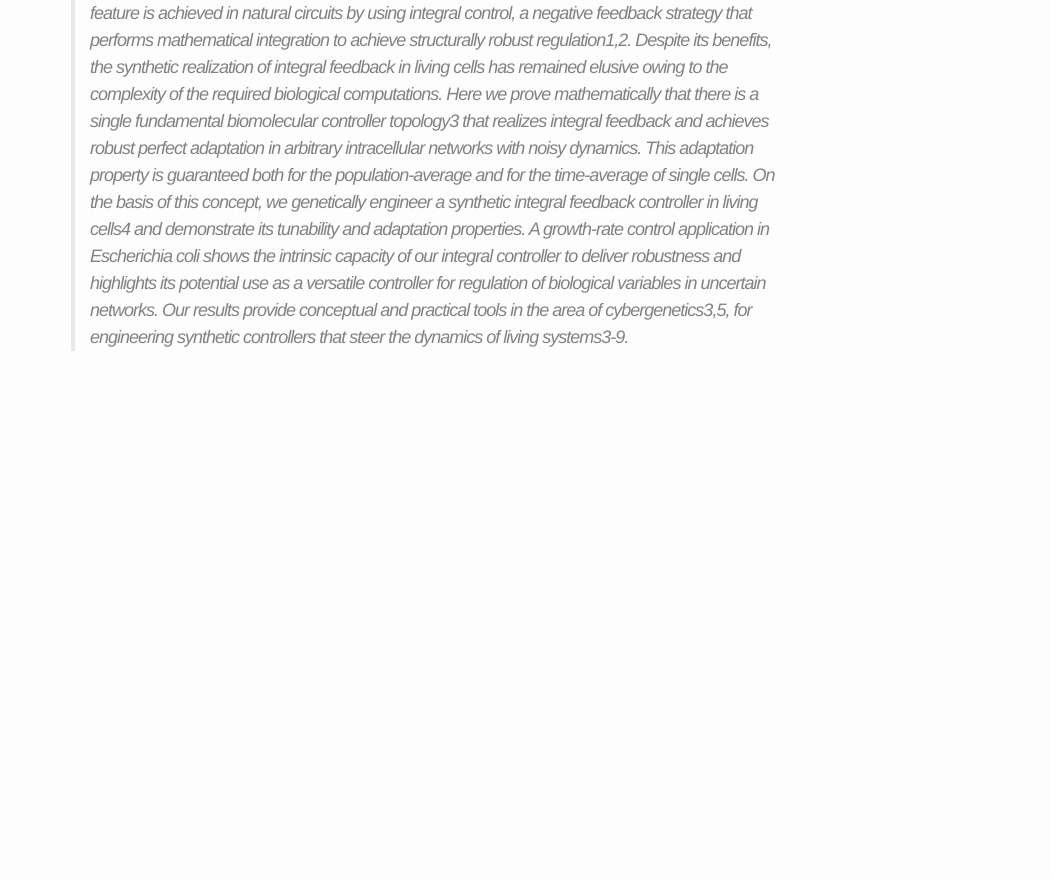
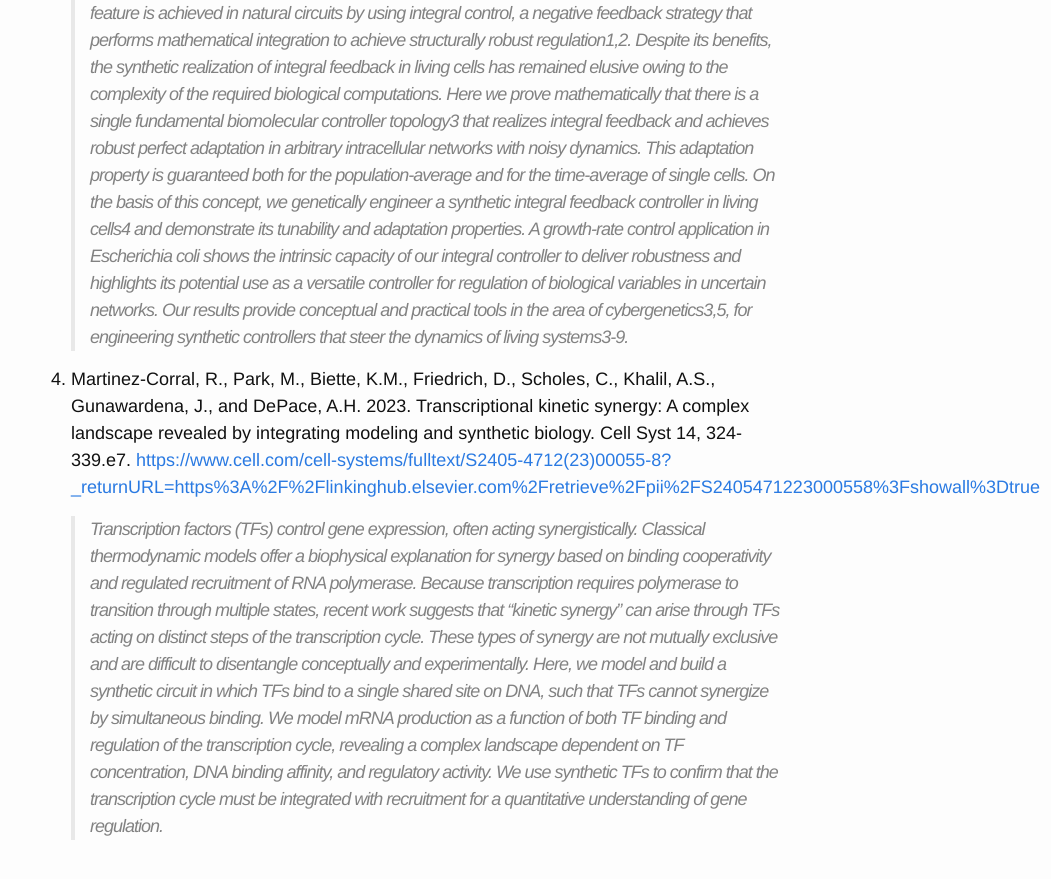
Before and after one commit to dcmb-courses/bioinf602-603, a Jekyll site: the page built from Others.md, in a window 1280 px wide and 900 px high, scrolled down 1322 px. Shown: the top 879 px of the window, without its empty margins (229-1280 px from the left). Built offline with Jekyll 4.4.1, drawn with Linux system fonts in a browser that asks for light colours; before the commit the page ends 1733 px from its top, so only the background shows below that.

Commit message:
Added kinetic synergy of TFs paper to Others.md

```diff
--- a/Others.md
+++ b/Others.md
@@ -19,3 +19,8 @@ permalink: /Others/
 [https://pubmed.ncbi.nlm.nih.gov/31217585/](https://pubmed.ncbi.nlm.nih.gov/31217585/)
 
    >Homeostasis is a recurring theme in biology that ensures that regulated variables robustly-and in some systems, completely-adapt to environmental perturbations. This robust perfect adaptation feature is achieved in natural circuits by using integral control, a negative feedback strategy that performs mathematical integration to achieve structurally robust regulation1,2. Despite its benefits, the synthetic realization of integral feedback in living cells has remained elusive owing to the complexity of the required biological computations. Here we prove mathematically that there is a single fundamental biomolecular controller topology3 that realizes integral feedback and achieves robust perfect adaptation in arbitrary intracellular networks with noisy dynamics. This adaptation property is guaranteed both for the population-average and for the time-average of single cells. On the basis of this concept, we genetically engineer a synthetic integral feedback controller in living cells4 and demonstrate its tunability and adaptation properties. A growth-rate control application in Escherichia coli shows the intrinsic capacity of our integral controller to deliver robustness and highlights its potential use as a versatile controller for regulation of biological variables in uncertain networks. Our results provide conceptual and practical tools in the area of cybergenetics3,5, for engineering synthetic controllers that steer the dynamics of living systems3-9.
+
+1. Martinez-Corral, R., Park, M., Biette, K.M., Friedrich, D., Scholes, C., Khalil, A.S., Gunawardena, J., and DePace, A.H. 2023. Transcriptional kinetic synergy: A complex landscape revealed by integrating modeling and synthetic biology. Cell Syst 14, 324-339.e7.
+[https://www.cell.com/cell-systems/fulltext/S2405-4712(23)00055-8?_returnURL=https%3A%2F%2Flinkinghub.elsevier.com%2Fretrieve%2Fpii%2FS2405471223000558%3Fshowall%3Dtrue](https://www.cell.com/cell-systems/fulltext/S2405-4712(23)00055-8?_returnURL=https%3A%2F%2Flinkinghub.elsevier.com%2Fretrieve%2Fpii%2FS2405471223000558%3Fshowall%3Dtrue)
+
+   >Transcription factors (TFs) control gene expression, often acting synergistically. Classical thermodynamic models offer a biophysical explanation for synergy based on binding cooperativity and regulated recruitment of RNA polymerase. Because transcription requires polymerase to transition through multiple states, recent work suggests that “kinetic synergy” can arise through TFs acting on distinct steps of the transcription cycle. These types of synergy are not mutually exclusive and are difficult to disentangle conceptually and experimentally. Here, we model and build a synthetic circuit in which TFs bind to a single shared site on DNA, such that TFs cannot synergize by simultaneous binding. We model mRNA production as a function of both TF binding and regulation of the transcription cycle, revealing a complex landscape dependent on TF concentration, DNA binding affinity, and regulatory activity. We use synthetic TFs to confirm that the transcription cycle must be integrated with recruitment for a quantitative understanding of gene regulation.
```
